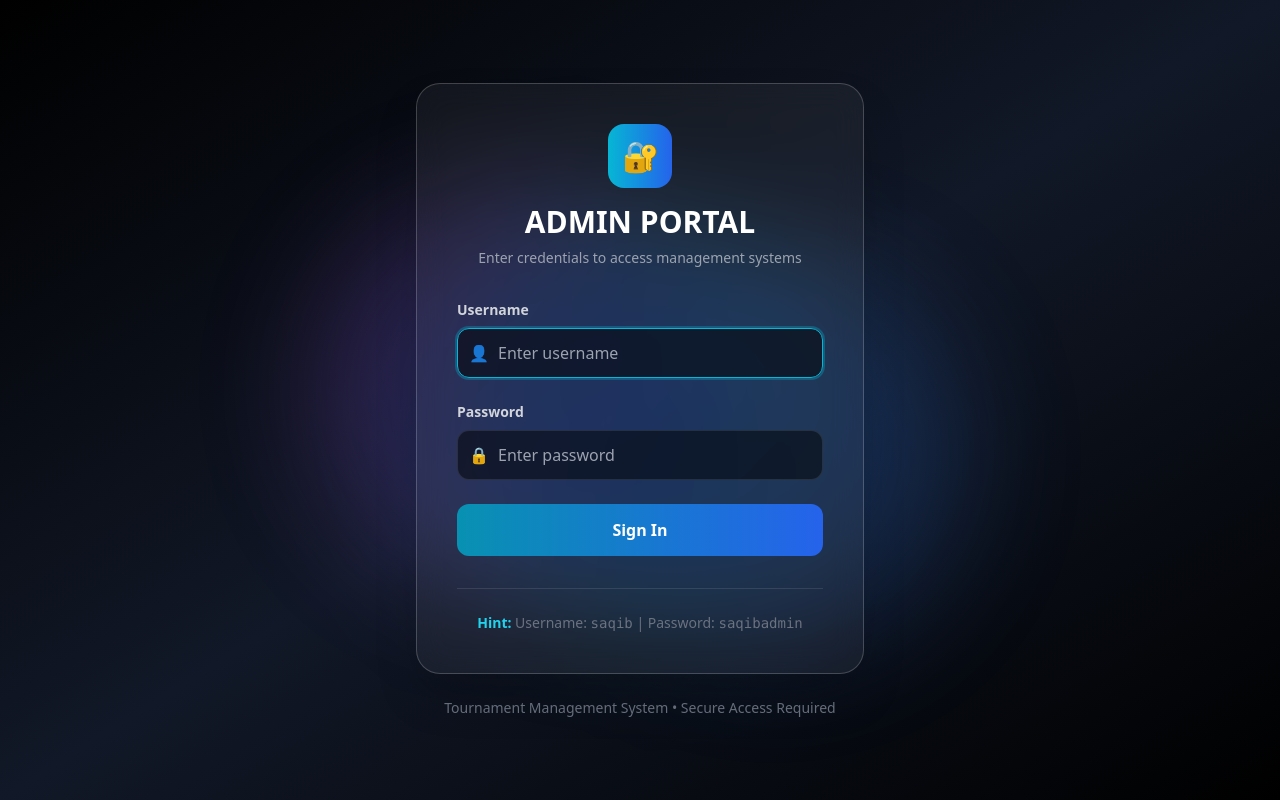
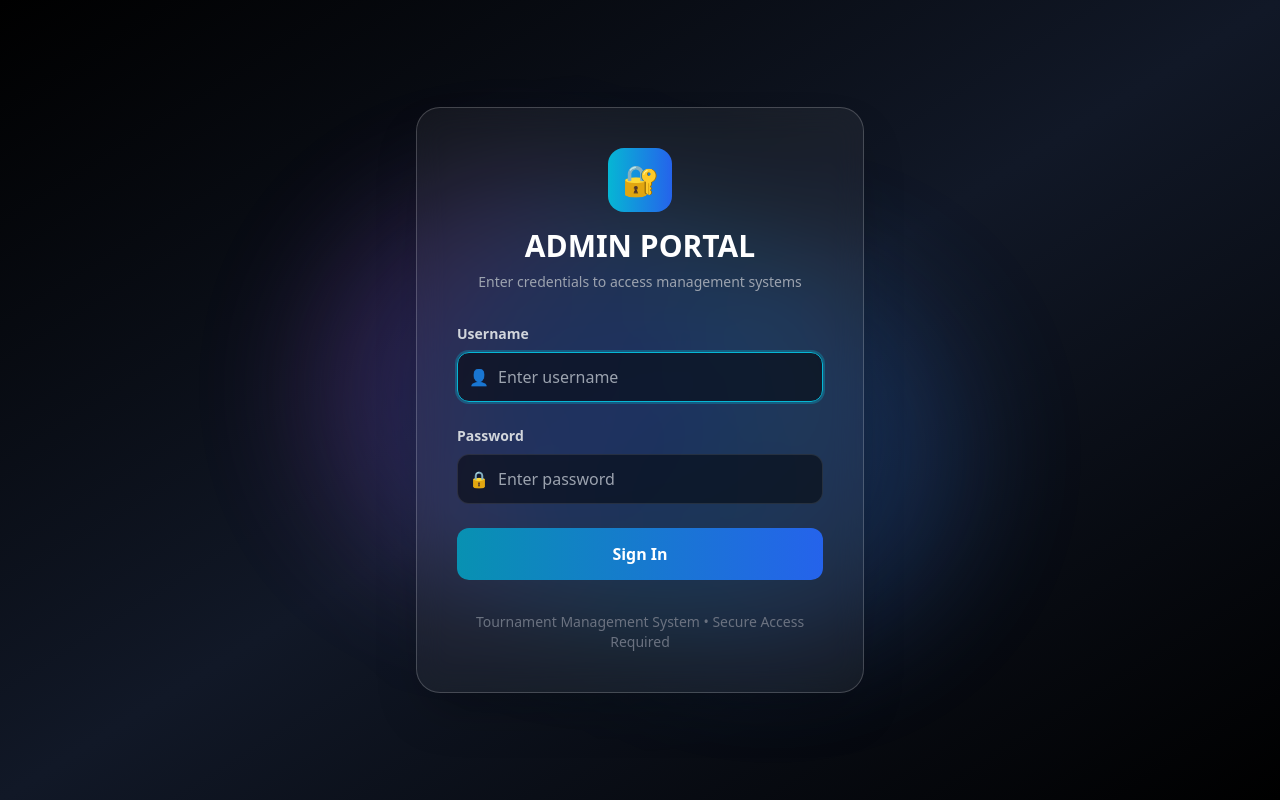
Before and after one commit to techai342/fgda, a React (Vite) app: page /login in a window 1280 px wide. Built offline with nearby package versions, Linux system fonts and the light colour scheme.

Commit message:
Update Login.jsx

```diff
--- a/src/pages/Login.jsx
+++ b/src/pages/Login.jsx
@@ -151,19 +151,12 @@ const Login = () => {
             </div>
           </form>
 
-          {/* Credentials Hint */}
-          <div className="mt-8 pt-6 border-t border-white/10">
-            <p className="text-center text-gray-500 text-sm">
-              <span className="font-bold text-cyan-400">Hint:</span> Username: <span className="font-mono">saqib</span> | Password: <span className="font-mono">saqibadmin</span>
+          {/* Footer */}
+          <div className="text-center mt-8">
+            <p className="text-gray-500 text-sm">
+              Tournament Management System • Secure Access Required
             </p>
           </div>
-        </div>
-
-        {/* Footer */}
-        <div className="text-center mt-6">
-          <p className="text-gray-500 text-sm">
-            Tournament Management System • Secure Access Required
-          </p>
         </div>
       </motion.div>
 
```
